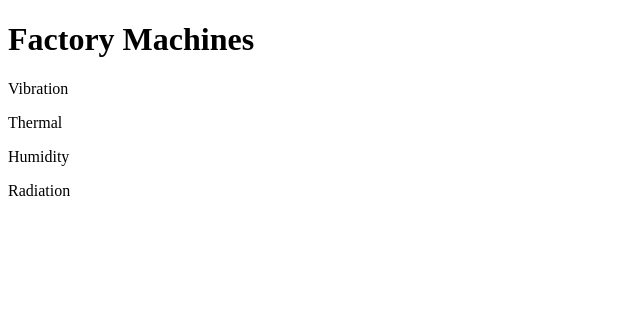
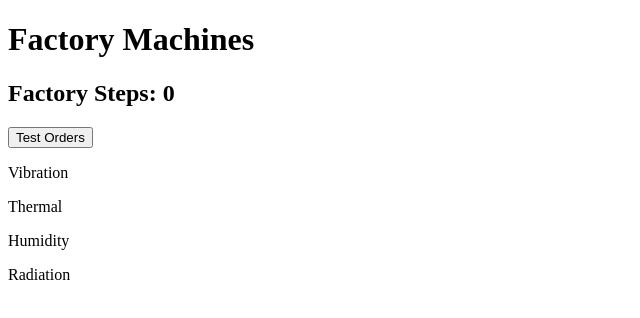
Before and after one commit to djfrsn/factoryfloorvis, a Next.js app: page / in a window 1280 px wide. Shown: the top 318 px of the page, without its empty margins (0-640 px from the left). Built offline with nearby package versions, Linux system fonts and the light colour scheme.

Commit message:
Stream test results to ui

```diff
--- /dev/null
+++ b/components/factoryMachines/factoryMachinesContext.js
@@ -0,0 +1,82 @@
+import React from 'react';
+
+const FactoryMachinesContext = React.createContext();
+
+export class FactoryMachinesProvider extends React.Component {
+  constructor(props) {
+    super(props);
+
+    this.state = {
+      steps: 0,
+      startingOperationInterval: 0,
+      machinesOperations: props.machinesOperations,
+      testedOperations: props.machines.map(({ machine_id }) => {
+        return {
+          machine_id,
+          tested_operations: []
+        };
+      })
+    };
+  }
+  testOrders = () => {
+    // Run queued test for each machine
+    this.props.machines.forEach(({ machine_id }) => {
+      this.runMachineOperations(this.props.machinesOperations[machine_id]);
+    });
+  };
+  runMachineOperations = testOperations => {
+    const operationsComplete = testOperations.isEmpty();
+    // Run all operations until complete
+    if (operationsComplete) return null;
+
+    this.testOperation(testOperations.dequeue());
+    // Run queued operations
+    this.runMachineOperations(testOperations);
+  };
+  testOperation = operation => {
+    const { machine_id } = operation;
+    // we could add random stepTime between 50-500ms for some randomness
+    const stepTime = 5000 * Math.random();
+    // increment steps + 1 for each testOperation ran....can only run
+    setTimeout(() => {
+      this.setState(({ testedOperations }) => {
+        const machine = testedOperations[machine_id];
+
+        // Add latest operation and change its status to tested
+        return {
+          steps: this.state.steps + 1,
+          startingOperationInterval: stepTime,
+          testedOperations: {
+            ...testedOperations,
+            [machine_id]: {
+              ...machine,
+              tested_operations: machine.tested_operations.concat([
+                {
+                  ...operation,
+                  test_status: 'success'
+                }
+              ])
+            }
+          }
+        };
+      });
+    }, stepTime);
+  };
+  render() {
+    const { children, machines } = this.props;
+
+    return (
+      <FactoryMachinesContext.Provider
+        value={{
+          state: this.state,
+          testOrders: this.testOrders.bind(this),
+          machines
+        }}
+      >
+        {children}
+      </FactoryMachinesContext.Provider>
+    );
+  }
+}
+
+export const FactoryMachinesConsumer = FactoryMachinesContext.Consumer;
--- a/components/factoryMachines/index.js
+++ b/components/factoryMachines/index.js
@@ -1,33 +1,53 @@
 import { queueOrders, testOrders } from '../../testMachines';
 import partsList from '../../testMachines/partsList';
 
-// The above code will create a queue for each machine and the test it needs to run
-// FactoryMachines will be wrapped in MachinesStatus( using context api) that takes machineOperations as an input
-// MachineStatus will return the status of what test are running on each machine by streaming results of running test
-// As well return a 'startTest' function that begines running machineOperations
+import {
+  FactoryMachinesProvider,
+  FactoryMachinesConsumer
+} from './factoryMachinesContext';
 
-function displayTest(testOperations) {
-  const operationsComplete = testOperations.isEmpty();
+// FactoryMachines will be wrapped in FactoryMachinesProvider( using context api) that takes machineOperations as an input
+// FactoryMachinesConsumer will return the status of what test are running on each machine by streaming results as state
 
-  if (operationsComplete) return null;
-
-  console.log(testOperations.dequeue());
-  displayTest(testOperations);
-}
+const FactoryMachinesContainer = ({ machines, orders, children }) => {
+  const machinesOperations = queueOrders({ machines, orders, partsList });
+  return (
+    <FactoryMachinesProvider
+      machines={machines}
+      machinesOperations={machinesOperations}
+    >
+      {children}
+    </FactoryMachinesProvider>
+  );
+};
 
 const FactoryMachines = ({ machines, orders }) => {
-  const machinesOperations = queueOrders({ machines, orders, partsList });
-  // console.log(machines);
-  // console.log(machinesOperations);
+  return (
+    <FactoryMachinesConsumer>
+      {factory_data => {
+        const { machines, testOrders, state } = factory_data;
+
         return (
           <div className="factoryMachines">
             <h1>Factory Machines</h1>
+            <h2>Factory Steps: {state.steps}</h2>
+            <button onClick={testOrders}>Test Orders</button>
             {machines.map(({ machine_id, name }) => {
+              const { tested_operations } = state.testedOperations[machine_id];
               return (
-          <div>
+                <div key={machine_id}>
                   <div className="machineName">{name}</div>
                   <ul className="machineOperations">
-              {displayTest(machinesOperations[machine_id])}
+                    {tested_operations.map((test_result, key) => {
+                      const { order, test_status } = test_result;
+                      return (
+                        <li key={key}>
+                          Order: {order}
+                          <br />
+                          Test Status: {test_status}
+                        </li>
+                      );
+                    })}
                   </ul>
                 </div>
               );
@@ -37,9 +57,22 @@ const FactoryMachines = ({ machines, orders }) => {
                 display: flex;
                 flex-direction: column;
               }
+              button {
+                margin-bottom: 1rem;
+              }
+              .machineOperations {
+                list-style: none;
+              }
             `}</style>
           </div>
         );
+      }}
+    </FactoryMachinesConsumer>
+  );
 };
 
-export default FactoryMachines;
+export default props => (
+  <FactoryMachinesContainer {...props}>
+    <FactoryMachines />
+  </FactoryMachinesContainer>
+);
--- a/testMachines/index.js
+++ b/testMachines/index.js
@@ -23,13 +23,3 @@ export function queueOrders({ machines, orders, partsList }) {
 
   return MachineQueues;
 }
-
-export function testOrders(orders) {
-  console.log('peek', orders[0].peek());
-  console.log('dequeue', orders[0].dequeue());
-  console.log('peek', orders[0].peek());
-
-  // will step through each item in each queue and update its status from 'untested' -> 'testing' -> 'test_complete'
-  // This will be done in random intervals between of 50-500ms to simulate test taking different amounts of times
-  // during each 'factory step'
-}
```
Lines whose indentation alone changed are shown as unchanged.
